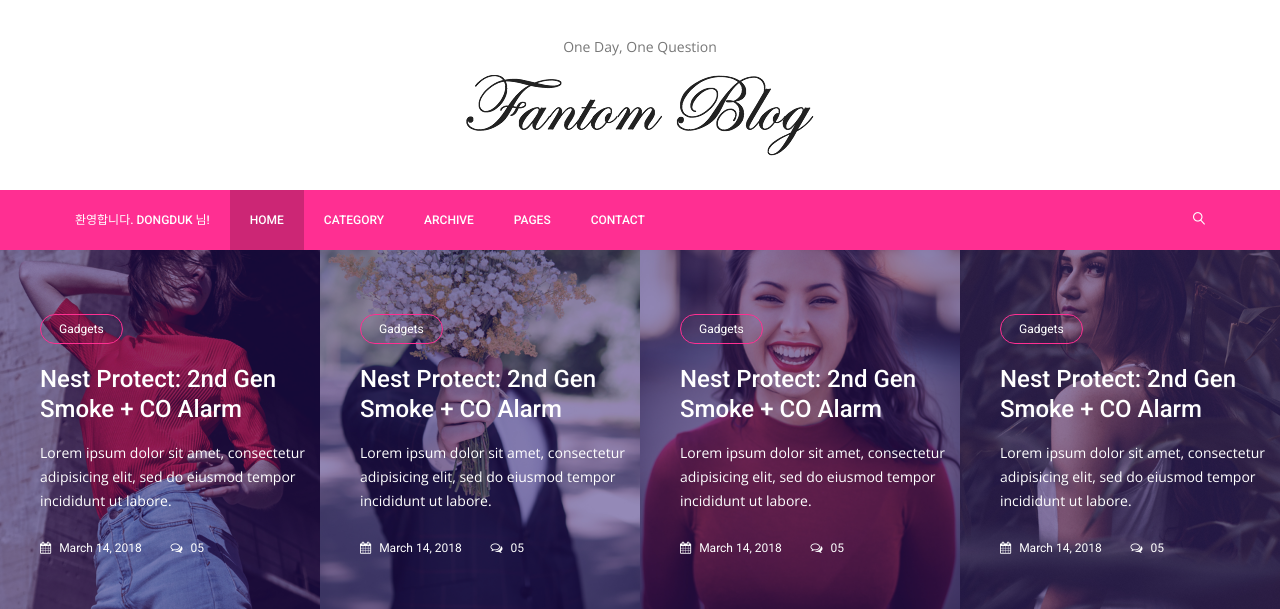
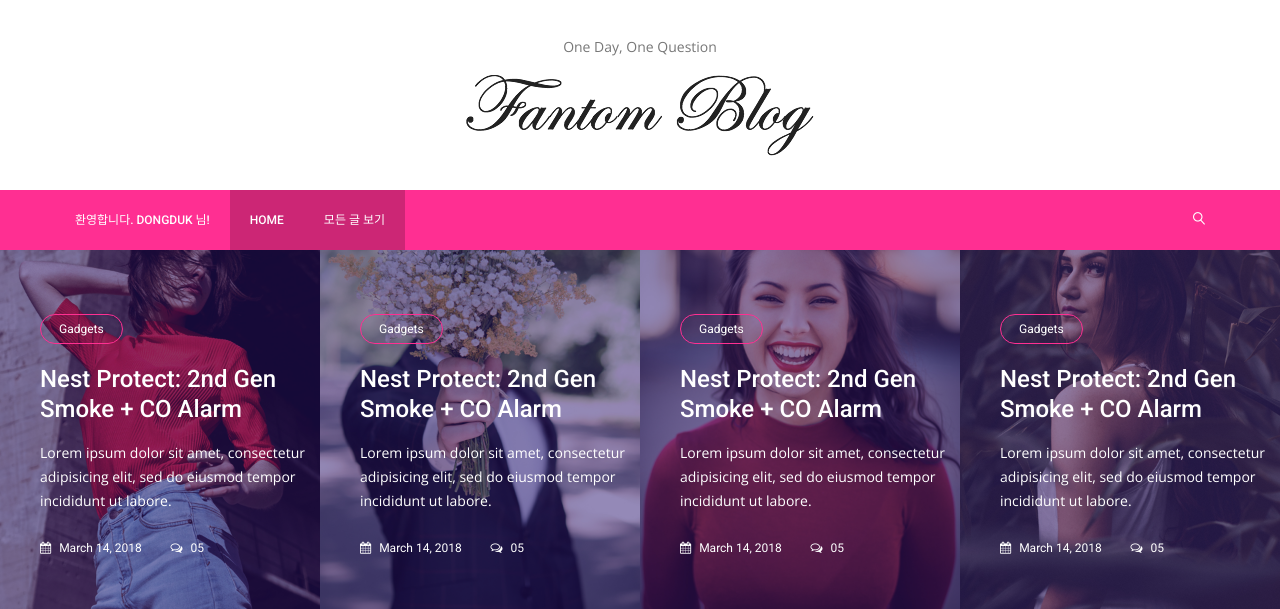
Before and after one commit to gmldbd94/dongduk_study, a Django app: page /home/ in a window 1280 px wide. Shown: the top 609 px of the page. Run offline with Django 3.2, Linux system fonts and the light colour scheme; a user stored in the database is signed in; some libraries are stand-ins or nearby versions.

Commit message:
maybe final

```diff
--- a/templates/header.html
+++ b/templates/header.html
@@ -24,7 +24,8 @@
 										<a class="nav-link dropdown-toggle" id="navbarDropdown" role="button" data-toggle="dropdown"
 											aria-haspopup="true" aria-expanded="false">환영합니다. {{ user.username }} 님!</a>
 										<div class="dropdown-menu" aria-labelledby="navbarDropdown">
-											<a class="dropdown-item" href="">글쓰기</a>
+											<a class="dropdown-item" href="{% url 'post' %}">글쓰기</a>
+											<a class="dropdown-item" href="{% url 'mypage' %}">mypage</a>
 											<a class="dropdown-item" href="javascript:{document.getElementById('logout').submit()}">Logout</a>
 											<form id="logout" method="POST" action="{% url 'logout' %}">
 												{% csrf_token %} <input type="hidden" />
@@ -39,17 +40,9 @@
 										<a class="nav-item nav-link" href="{% url 'login' %}">Login</a>
 									</li>
 									{% endif %}
-								<li class="nav-item active"><a class="nav-link" href="index.html">Home</a></li>
-								<li class="nav-item"><a class="nav-link" href="category.html">Category</a></li>
-								<li class="nav-item"><a class="nav-link" href="archive.html">Archive</a></li>
+								<li class="nav-item active"><a class="nav-link" href="{% url 'main' %}">Home</a></li>
+								<li class="nav-item active"><a class="nav-link" href="{% url 'allpost' %}">모든 글 보기</a></li>
 								<li class="nav-item submenu dropdown">
-									<a href="#" class="nav-link dropdown-toggle" data-toggle="dropdown" role="button" aria-haspopup="true" aria-expanded="false">Pages</a>
-									<ul class="dropdown-menu">
-										<li class="nav-item"><a class="nav-link" href="single-blog.html">Blog Details</a></li>
-										<li class="nav-item"><a class="nav-link" href="elements.html">Elements</a></li>
-									</ul>
-								</li>
-								<li class="nav-item"><a class="nav-link" href="contact.html">Contact</a></li>
 							</ul>
 							<ul class="nav navbar-nav navbar-right ml-auto">
 								<li class="nav-item"><a href="#" class="search"><i class="lnr lnr-magnifier"></i></a></li>
```
Also changed, not shown: db.sqlite3, home/static/fantom/css/style.css (line endings or trailing spaces).
